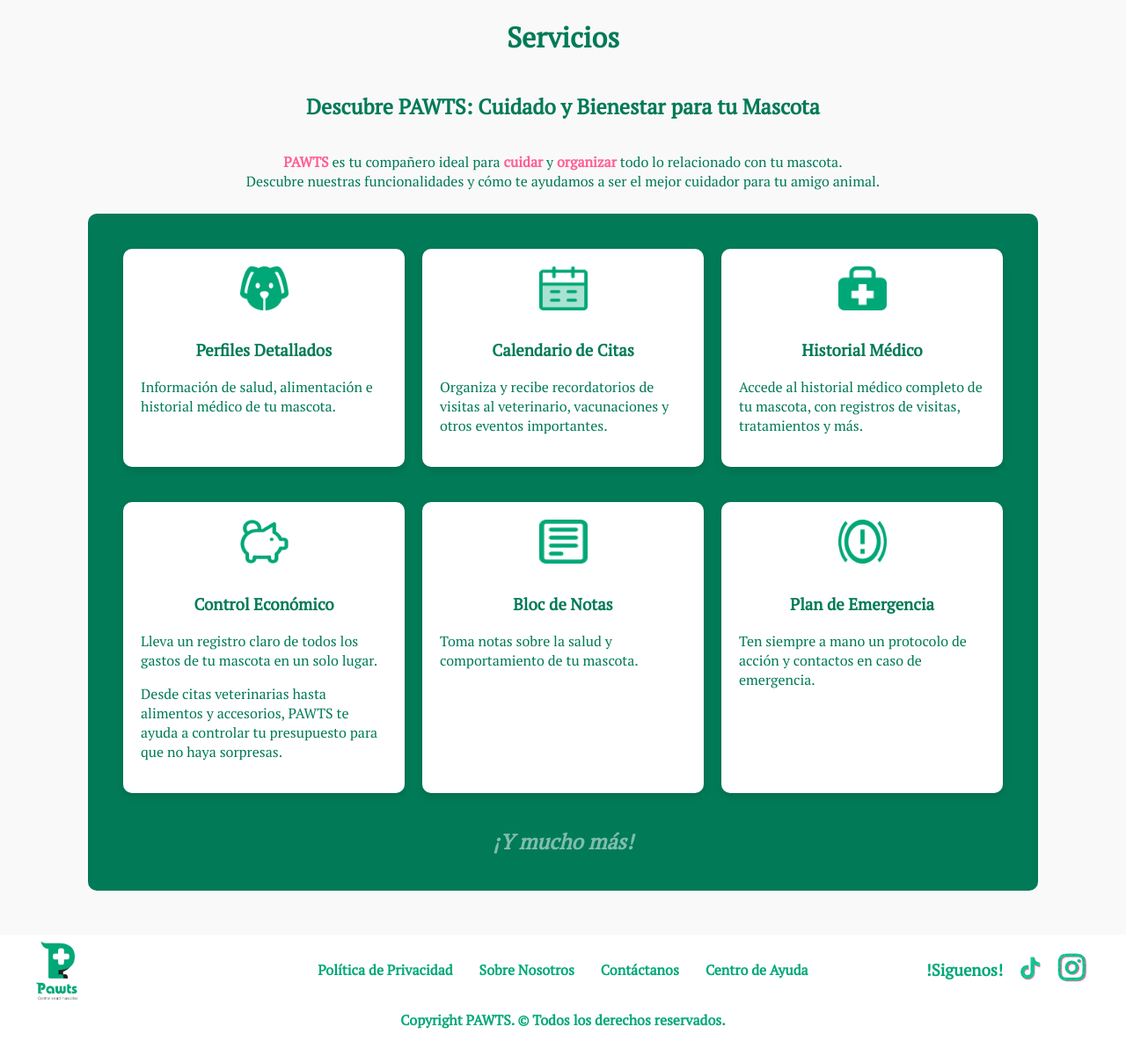
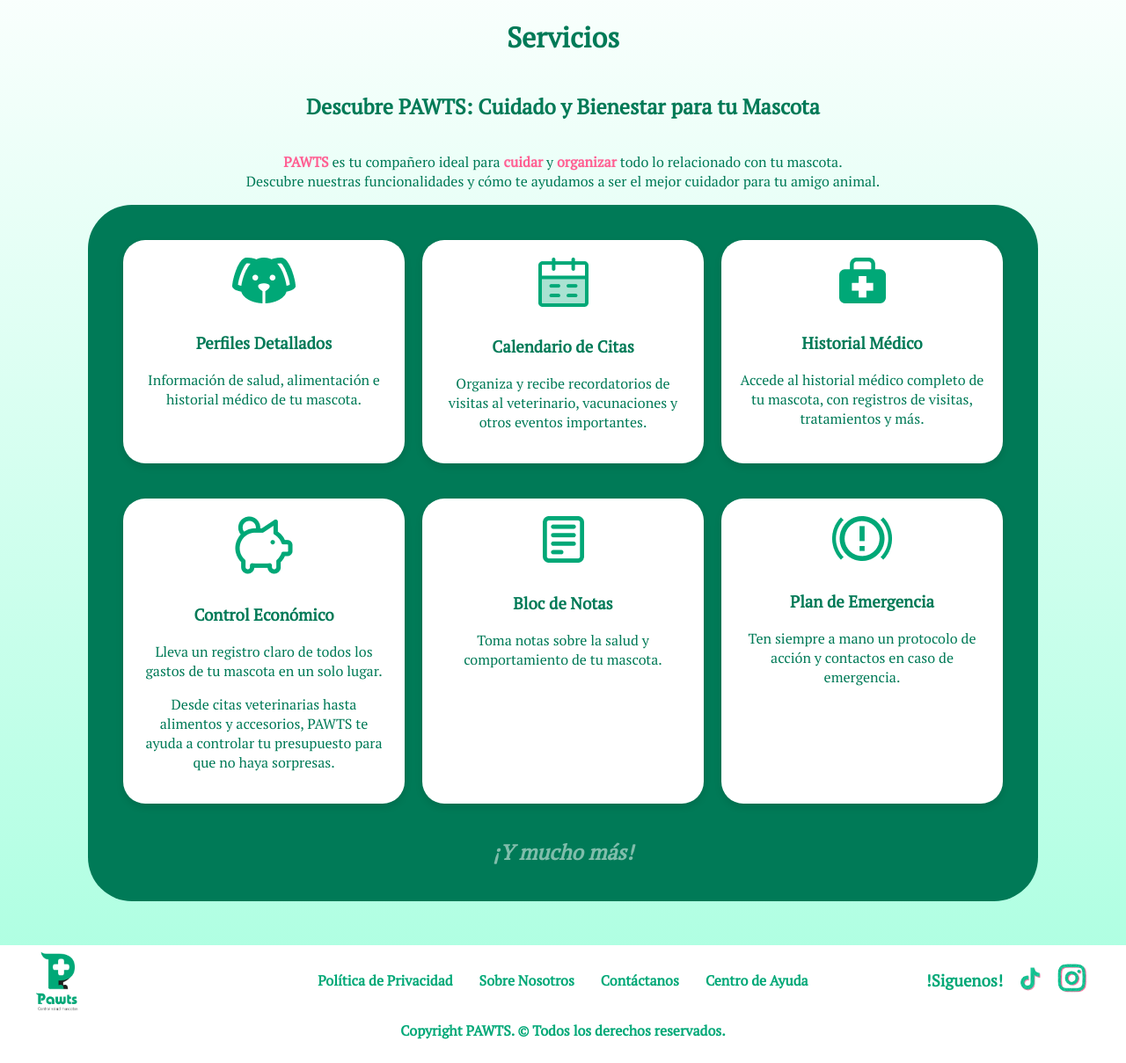
Before and after one commit to joeldin03/RompeMalla, a PHP site: page /pages/servicios.php in a window 1280 px wide. Shown: the part 91-1300 px from the top of the page at 88% size. Before the commit the page ends 1261 px from the top, so only its background shows below. Run offline with PHP 8.4, Linux system fonts and the light colour scheme.

Commit message:
fotos arregladas + borderradius

```diff
--- a/css/servicios.css
+++ b/css/servicios.css
@@ -2,18 +2,18 @@ body {
     font-family: 'PT Serif', serif;
     margin: 0;
     padding: 0;
-    background-color: #f9f9f9;
+    background: linear-gradient(white, #A7FFDF);
     text-align: center;
     color: #007A57;
 }
 
 .services {
     padding: 20px;
-    border-radius: 10px;
+    border-radius: 50px;
     background: #007A57;
     margin-right: auto;
     margin-left: auto;
-    margin-top: 10px;
+    margin-top: auto;
     margin-bottom: 50px;
 }
 
@@ -29,7 +29,6 @@ body {
 }
 
 .services-container {
-    border-radius: 10px;
     display: flex;
     flex-wrap: wrap;
     justify-content: center;
@@ -40,17 +39,17 @@ body {
 .service {
     background: white;
     padding: 20px;
-    border-radius: 10px;
+    border-radius: 25px;
     box-shadow: 0 4px 8px rgba(0, 0, 0, 0.1);
     width: 280px;
 }
 
 .service p {
-    text-align: left;
+    text-align: center;
 }
 
 .service img {
-    width: 55px;
-    height: 50px;
+    width: auto;
+    height: auto;
     margin-bottom: 10px;
 }
```
